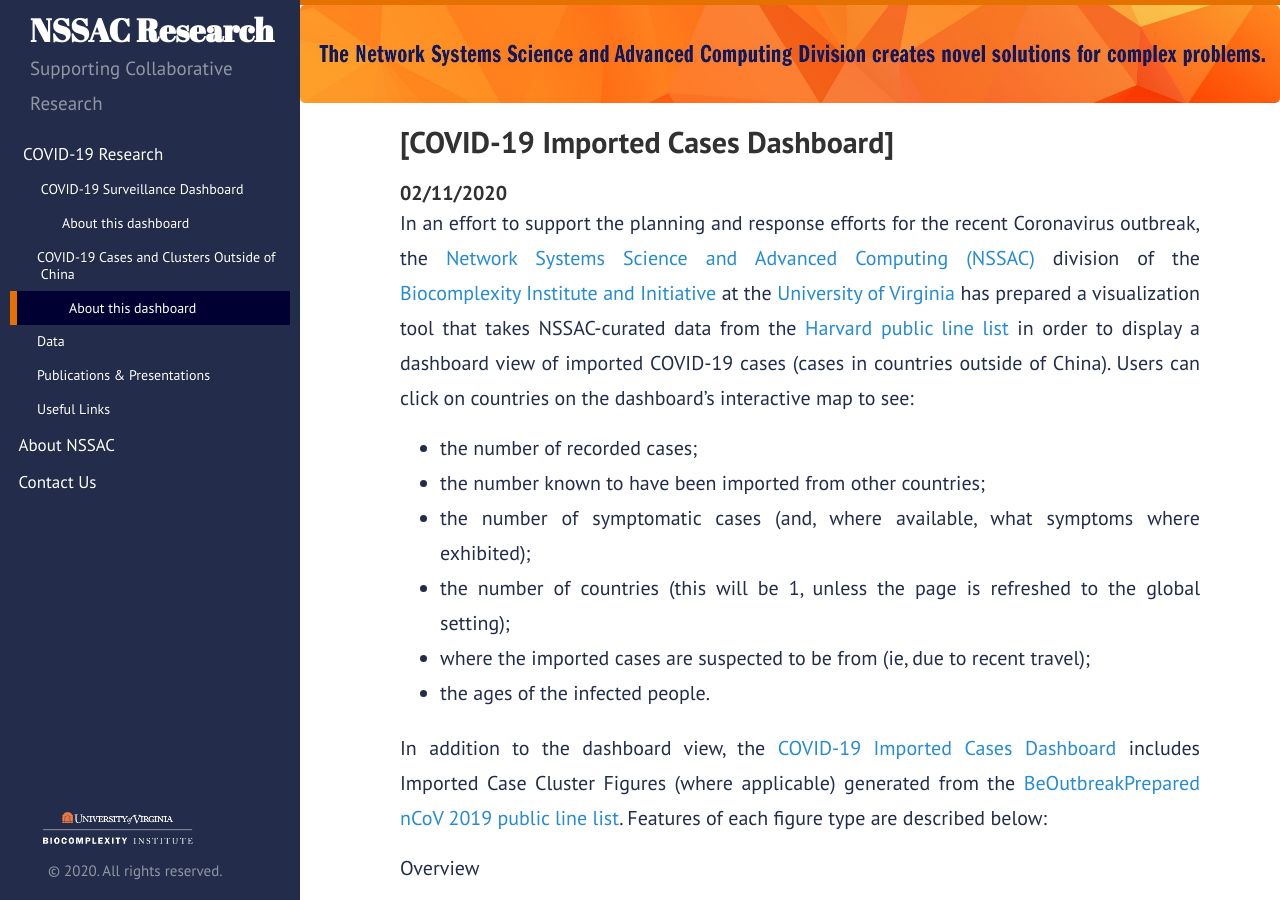
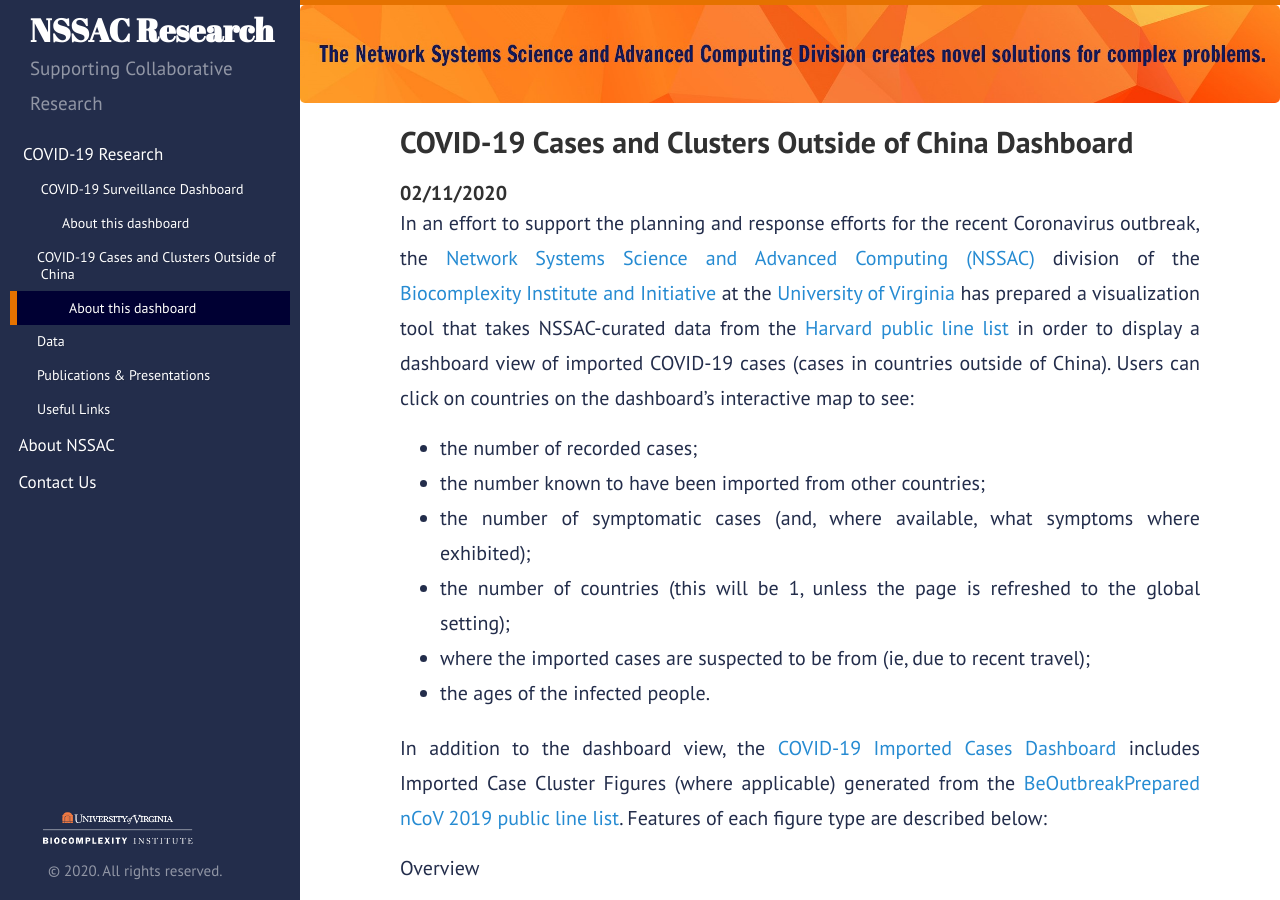
Before and after one commit to mehta-gaurav/mehta-gaurav.github.io, a Jekyll site: the page built from covid-19/covid-19_imported_cases/index.md, in a window 1280 px wide and 900 px high. Built offline with Jekyll 4.4.1, drawn with Linux system fonts in a browser that asks for light colours; our own code applies the rules of GitHub Pages for plain Markdown files.

Commit message:
Update index.md

```diff
--- a/covid-19/covid-19_imported_cases/index.md
+++ b/covid-19/covid-19_imported_cases/index.md
@@ -1,4 +1,4 @@
-## [COVID-19 Imported Cases Dashboard]
+## COVID-19 Cases and Clusters Outside of China Dashboard
 
 ##### 02/11/2020
 
```
